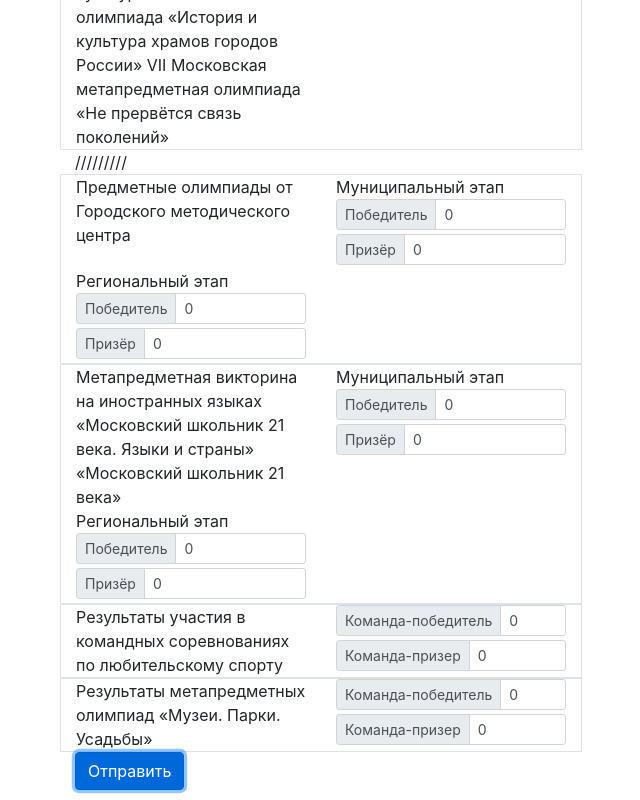
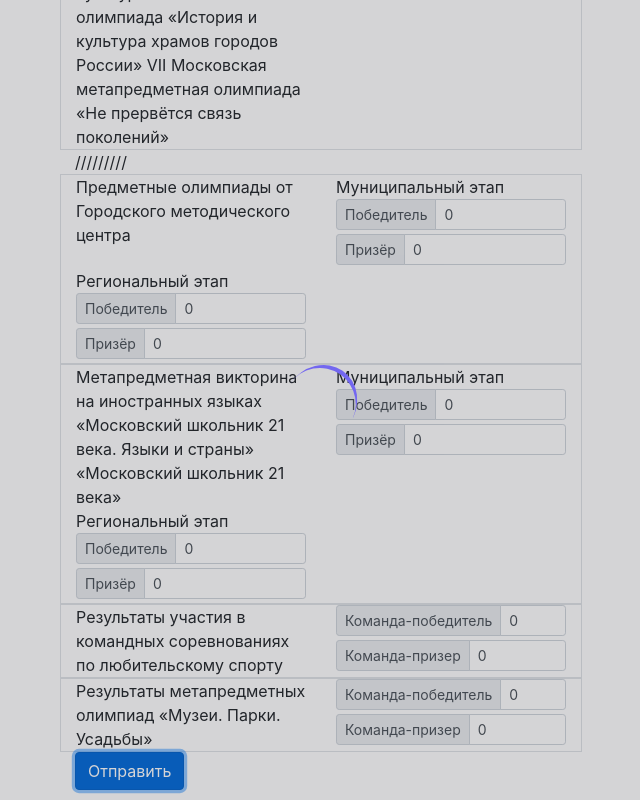
Before and after one commit to R3veng3R/incentivepay, a React (Create React App) app in the folder src/main/webapp/: page / in a window 1280 px wide. Both pictures are taken after typing "Sample", "Sample" into the empty fields and a click on the button "Отправить". Shown: the part 1400-2200 px from the top of the page, without its empty margins (319-959 px from the left). Built offline with nearby package versions, Linux system fonts and the light colour scheme; no server answers.

Commit message:
Add loader component. Remove redundant css files.

```diff
--- a/src/main/webapp/src/App.css
+++ /dev/null
@@ -1,38 +0,0 @@
-.App {
-  text-align: center;
-}
-
-.App-logo {
-  height: 40vmin;
-  pointer-events: none;
-}
-
-@media (prefers-reduced-motion: no-preference) {
-  .App-logo {
-    animation: App-logo-spin infinite 20s linear;
-  }
-}
-
-.App-header {
-  background-color: #282c34;
-  min-height: 100vh;
-  display: flex;
-  flex-direction: column;
-  align-items: center;
-  justify-content: center;
-  font-size: calc(10px + 2vmin);
-  color: white;
-}
-
-.App-link {
-  color: #61dafb;
-}
-
-@keyframes App-logo-spin {
-  from {
-    transform: rotate(0deg);
-  }
-  to {
-    transform: rotate(360deg);
-  }
-}
--- a/src/main/webapp/src/App.tsx
+++ b/src/main/webapp/src/App.tsx
@@ -1,11 +1,29 @@
 import React from 'react';
-import './App.css';
 import {HomePage} from "./pages/home";
+import {createGlobalStyle} from "styled-components";
+
+const GlobalStyle = createGlobalStyle`
+    body {
+      margin: 0;
+      font-family: -apple-system, BlinkMacSystemFont, 'Segoe UI', 'Roboto', 'Oxygen',
+        'Ubuntu', 'Cantarell', 'Fira Sans', 'Droid Sans', 'Helvetica Neue',
+        sans-serif;
+      -webkit-font-smoothing: antialiased;
+      -moz-osx-font-smoothing: grayscale;
+    }
+
+    .error {
+      border: 2px solid #FF6565 !important;
+    }
+`;
 
 function App() {
-  return (
-    <HomePage/>
-  );
+    return (
+        <>
+            <GlobalStyle/>
+            <HomePage/>
+        </>
+    );
 }
 
 export default App;
--- /dev/null
+++ b/src/main/webapp/src/components/loader/index.tsx
@@ -0,0 +1,35 @@
+import React from "react";
+import styled, {createGlobalStyle} from "styled-components";
+
+import LoaderSrc from "./assets/loader.svg";
+
+const Container = styled.div<{isHidden: boolean}>`
+    display: ${ props => props.isHidden ? 'none' : 'flex' };
+    justify-content: center;
+    align-items: center;
+    background:rgba(40, 44, 52, 0.2);
+    position: fixed;
+    top: 0;
+    left: 0;
+    width: 100%;
+    height: 100vh;
+    pointer-events: none;
+    z-index: 1000;
+`;
+
+const GlobalStyles = createGlobalStyle<{isHidden: boolean}>`
+    body {
+       overflow: ${ props => props.isHidden ? 'hidden' : 'inherit' };
+    }
+`;
+
+type Props = {
+    isHidden: boolean;
+}
+
+export const Loader: React.FC<Props> = ({ isHidden }) => (
+    <Container isHidden={isHidden} >
+        <GlobalStyles isHidden={!isHidden}/>
+        <img src={LoaderSrc} alt="" />
+    </Container>
+)
--- a/src/main/webapp/src/index.css
+++ /dev/null
@@ -1,17 +0,0 @@
-body {
-  margin: 0;
-  font-family: -apple-system, BlinkMacSystemFont, 'Segoe UI', 'Roboto', 'Oxygen',
-    'Ubuntu', 'Cantarell', 'Fira Sans', 'Droid Sans', 'Helvetica Neue',
-    sans-serif;
-  -webkit-font-smoothing: antialiased;
-  -moz-osx-font-smoothing: grayscale;
-}
-
-code {
-  font-family: source-code-pro, Menlo, Monaco, Consolas, 'Courier New',
-    monospace;
-}
-
-.error {
-  border: 2px solid #FF6565 !important;
-}
--- a/src/main/webapp/src/index.tsx
+++ b/src/main/webapp/src/index.tsx
@@ -1,6 +1,5 @@
 import React from 'react';
 import ReactDOM from 'react-dom';
-import './index.css';
 import App from './App';
 import * as serviceWorker from './serviceWorker';
 
--- a/src/main/webapp/src/pages/home.tsx
+++ b/src/main/webapp/src/pages/home.tsx
@@ -1,10 +1,12 @@
-import React, {useEffect} from "react";
+import React, {useEffect, useState} from "react";
 import {PageWrapper} from "./styles/home-styles";
 import {ResultForm} from "../components/form";
 import Api from "../utils/Api";
 import {FormDTO} from "../types";
+import {Loader} from "../components/loader";
 
 export const HomePage: React.FC = () => {
+    const [isLoading, setLoading] = useState<boolean>(false);
 
     useEffect( () => {
 
@@ -18,13 +20,16 @@ export const HomePage: React.FC = () => {
     }
 
     const onSubmitForm = async (formDTO: FormDTO) => {
+        setLoading(true)
         const result = await Api.post(`/api/payments`, formDTO);
 
         console.log(result);
+        setLoading(false);
     }
 
     return (
         <PageWrapper>
+            <Loader isHidden={!isLoading}/>
             <ResultForm onSubmit={onSubmitForm}/>
         </PageWrapper>
     )
```
Also changed, not shown: src/main/webapp/src/components/loader/assets/loader.svg (added), 1 other file (tests, documents, lock files or other folders).
